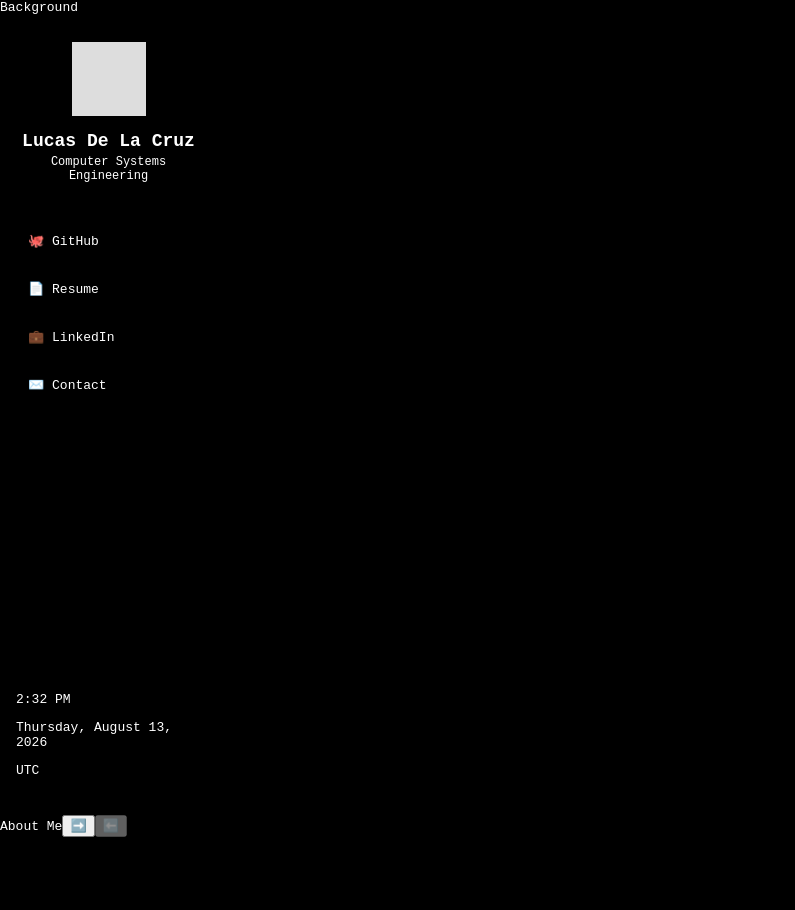
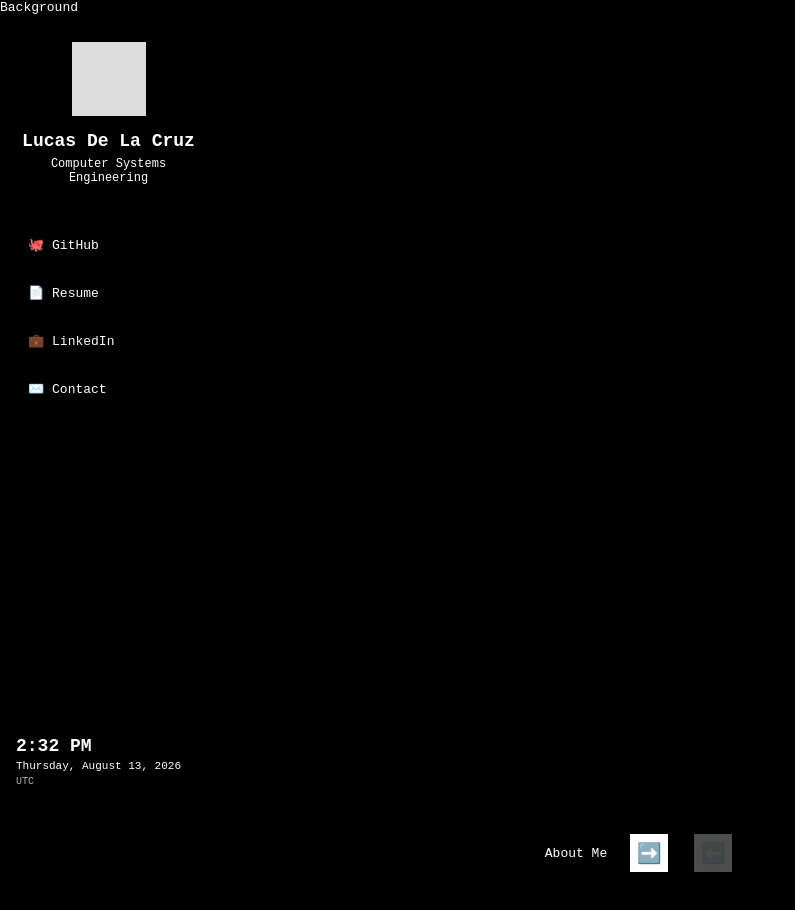
Before and after one commit to ludeza6/portfolio, a React app: page / in a window 1280 px wide. Shown: the top 910 px of the page, without its empty margins (0-795 px from the left). Before the commit the page ends 837 px from the top, so only its background shows below. Built offline with nearby package versions, Linux system fonts and the light colour scheme; the HTML template or start-up script is replaced by a standard one.

Commit message:
refine sidebar + add world layouts basic

```diff
--- a/src/components/Navigation.css
+++ b/src/components/Navigation.css
@@ -0,0 +1,28 @@
+.navigation {
+  display: flex;
+  align-items: center;
+  justify-content: center;
+  gap: 20px;
+
+  padding: 16px;
+}
+
+.navigation button {
+  width: 44px;
+  height: 44px;
+
+  border: 3px solid #000;
+  background: #fff;
+
+  font-size: 20px;
+  cursor: pointer;
+}
+
+.navigation button:hover {
+  background: #eee;
+}
+
+.navigation button:disabled {
+  opacity: 0.3;
+  cursor: not-allowed;
+}
--- a/src/components/Navigation.jsx
+++ b/src/components/Navigation.jsx
@@ -3,7 +3,7 @@ import "./Navigation.css";
 
 function Navigation(props) {
   return (
-    <div>
+    <div className="navigation">
       {worlds[props.currentWorld - 1].name}
 
       <button
--- a/src/components/Sidebar.css
+++ b/src/components/Sidebar.css
@@ -2,44 +2,80 @@
   width: 220px;
   min-height: 100vh;
   flex-shrink: 0;
+  box-sizing: border-box;
 
   padding: 24px 16px;
+
   display: flex;
   flex-direction: column;
+
+  border-right: 3px solid #000;
+
+  font-family: monospace;
 }
 
 .profile {
+  text-align: center;
   margin-bottom: 40px;
-  text-align: center;
+}
+
+.avatar {
+  width: 80px;
+  height: 80px;
+
+  margin: 0 auto 12px;
+
+  border: 3px solid #000;
+  background: #ddd;
+
+  image-rendering: pixelated;
+}
+
+
+.clock {
+  margin-top: auto;
+
+  font-family: monospace;
+  font-size: 12px;
+}
+
+.clock p {
+  margin: 4px 0;
+}
+
+.clock .time {
+  font-size: 18px;
+  font-weight: bold;
+}
+
+.clock .date {
+  font-size: 11px;
+}
+
+.clock .timezone {
+  font-size: 10px;
+  opacity: 0.7;
+}
+
+.name {
+  margin: 0;
+
+  font-family: monospace;
+  font-size: 18px;
+  font-weight: 700;
+}
+
+.program {
+  margin: 6px 0 0;
+
+  font-family: monospace;
+  font-size: 12px;
 }
 
 .links {
   display: flex;
   flex-direction: column;
-  gap: 12px;
-}
-
-.clock {
-  margin-top: auto;
-}
-
-.avatar {
-  width: 80px;
-  height: 80px;
-  margin: 0 auto 12px;
-
-  border: 3px solid #000;
-  background: #ddd;
-}
-
-.name {
-  margin: 0;
-  font-size: 18px;
-}
-
-.program {
-  margin: 4px 0 0;
-  font-size: 12px;
+  gap: 8px;
 }
 
 .links a {
@@ -47,30 +83,17 @@
   align-items: center;
   gap: 8px;
 
-  padding: 8px 10px;
+  padding: 10px;
 
   color: inherit;
   text-decoration: none;
 
   border: 2px solid transparent;
+
+  font-family: monospace;
 }
 
 .links a:hover {
   border-color: #000;
-  background: rgba(0, 0, 0, 0.05);
+  background: rgba(0, 0, 0, 0.08);
 }
-
-.sidebar {
-  width: 220px;
-  min-height: 100vh;
-  flex-shrink: 0;
-
-  padding: 24px 16px;
-
-  display: flex;
-  flex-direction: column;
-
-  box-sizing: border-box;
-
-  border-right: 3px solid #000;
-}
--- a/src/worlds/AboutWorld.css
+++ b/src/worlds/AboutWorld.css
@@ -0,0 +1,10 @@
+.world {
+  min-height: calc(100vh - 80px);
+
+  position: relative;
+  overflow: hidden;
+
+  display: flex;
+  justify-content: center;
+  align-items: center;
+}
```
Also changed, not shown: src/App.css (line endings or trailing spaces). Lines whose indentation alone changed are shown as unchanged.
